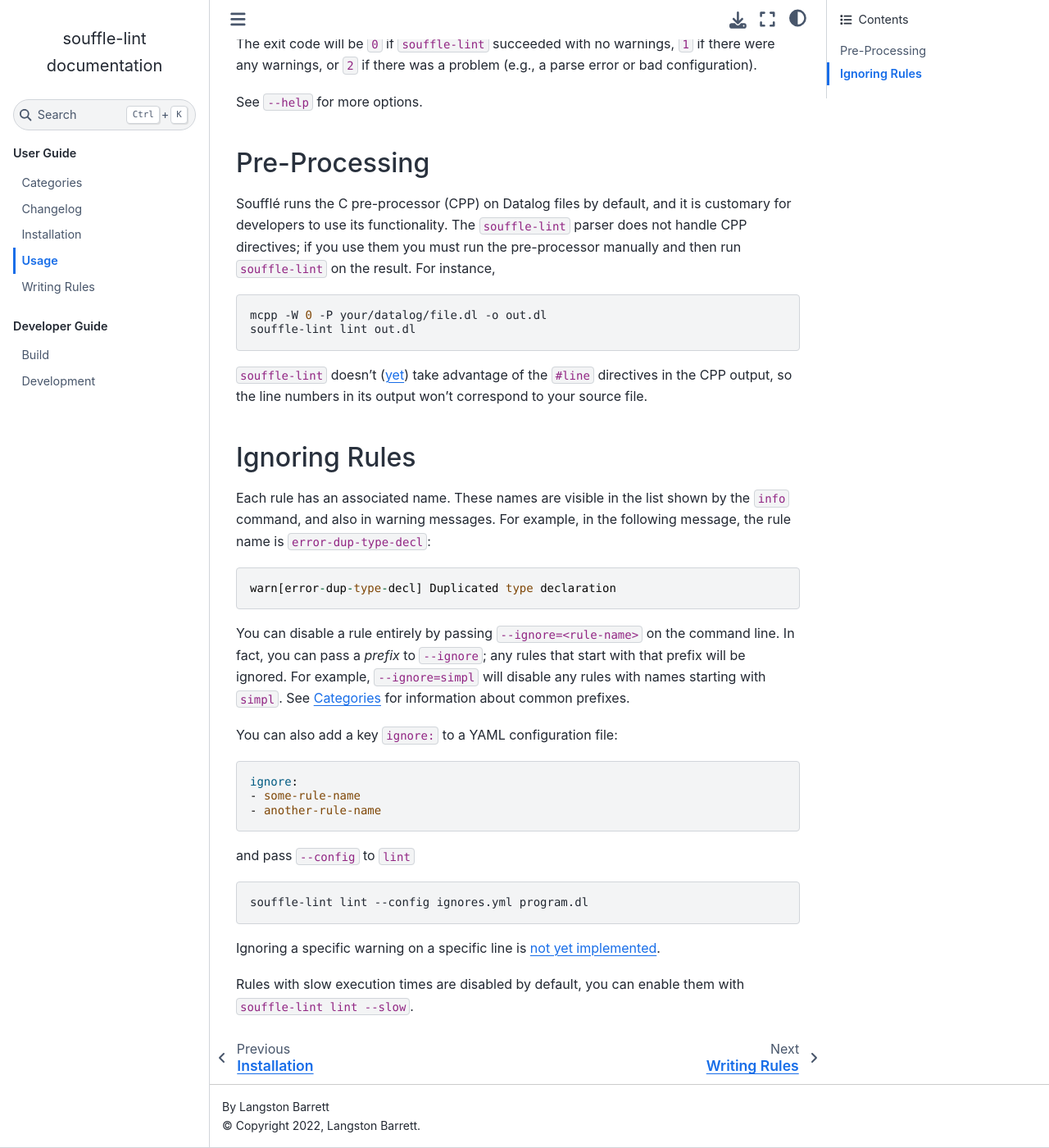
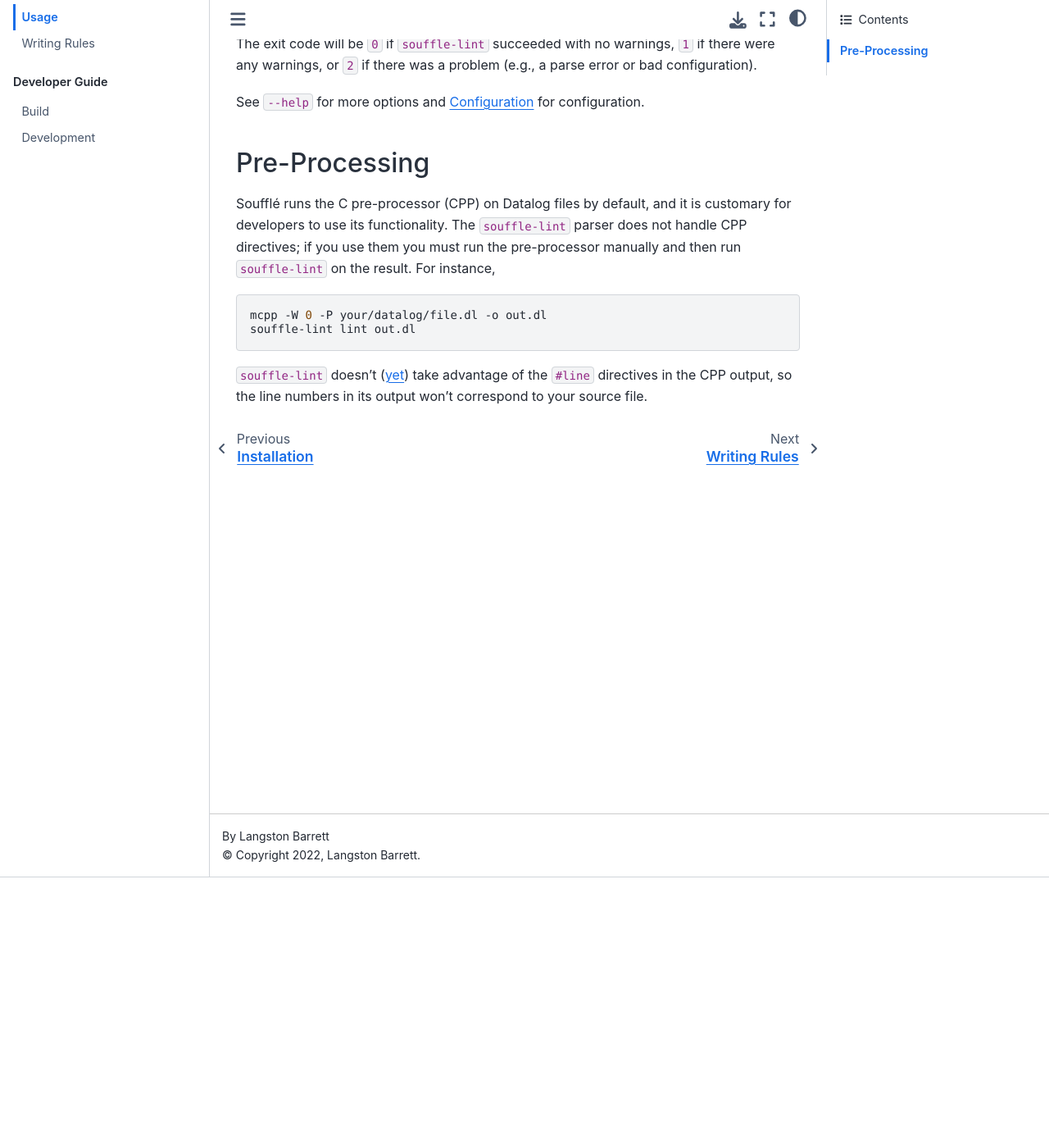
Before and after one commit to langston-barrett/souffle-lint, a Sphinx documentation site: the page built from doc/usage.rst, in a window 1280 px wide and 1400 px high, scrolled down 330 px. Shown: the whole window at 82% size. Built offline with Sphinx 7.4.7 and the Sphinx Book theme 1.1.4, drawn with Linux system fonts in a browser that asks for light colours.

Commit message:
doc: Docs on configuration

```diff
--- a/doc/index.rst
+++ b/doc/index.rst
@@ -12,6 +12,7 @@
    :caption: User Guide
 
    categories
+   config
    changelog
    install
    usage
--- a/doc/usage.rst
+++ b/doc/usage.rst
@@ -20,7 +20,7 @@
 ``1`` if there were any warnings, or ``2`` if there was a problem (e.g., a parse
 error or bad configuration).
 
-See ``--help`` for more options.
+See ``--help`` for more options and :doc:`config` for configuration.
 
 Pre-Processing
 ==============
@@ -40,49 +40,3 @@
 to your source file.
 
 .. _17: https://github.com/langston-barrett/souffle-lint/issues/17
-
-Ignoring Rules
-==============
-
-Each rule has an associated name. These names are visible in the list shown by
-the ``info`` command, and also in warning messages. For example, in the
-following message, the rule name is ``error-dup-type-decl``:
-
-::
-
-   warn[error-dup-type-decl] Duplicated type declaration
-
-You can disable a rule entirely by passing ``--ignore=<rule-name>`` on the
-command line. In fact, you can pass a *prefix* to ``--ignore``; any rules that
-start with that prefix will be ignored. For example, ``--ignore=simpl`` will
-disable any rules with names starting with ``simpl``. See :doc:`categories` for
-information about common prefixes.
-
-You can also add a key ``ignore:`` to a YAML configuration file:
-
-.. code-block:: yaml
-
-  ignore:
-  - some-rule-name
-  - another-rule-name
-
-and pass ``--config`` to ``lint``
-
-.. code-block:: bash
-
-  souffle-lint lint --config ignores.yml program.dl
-
-Ignoring a specific warning on a specific line is `not yet implemented
-<https://github.com/langston-barrett/souffle-lint/issues/5>`_.
-
-..
-   You can ignore a warning for a specific line by by placing a comment of the
-   form `ignore[<warning-name>]` on the line before, e.g.,
-
-   .. code-block:: bash
-
-      // ignore[simpl-binop-id]
-      one(0 + 1).
-
-Rules with slow execution times are disabled by default, you can enable them
-with ``souffle-lint lint --slow``.
```
Also changed, not shown: doc/config.rst (added, +70 -0 lines).
